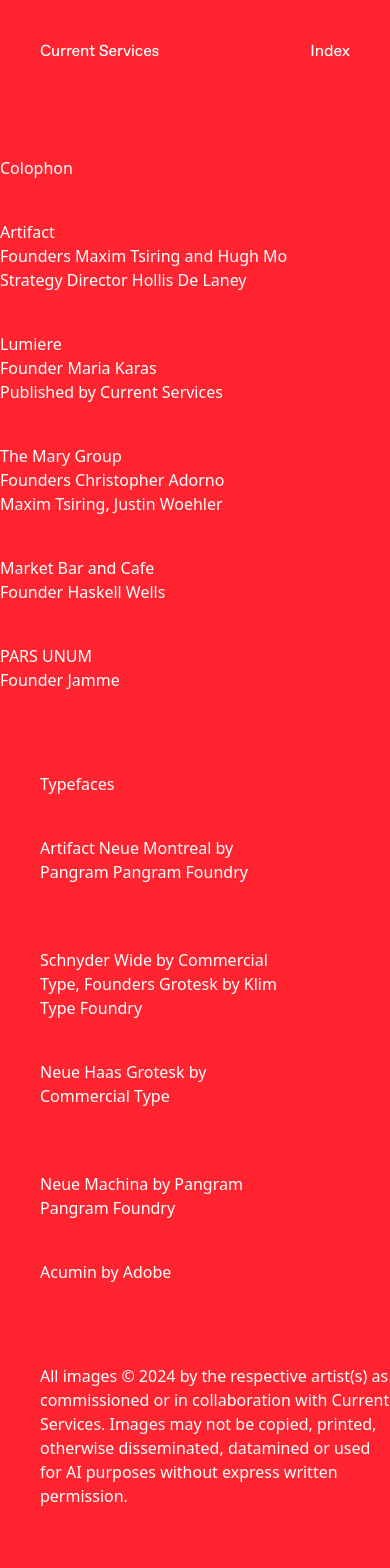
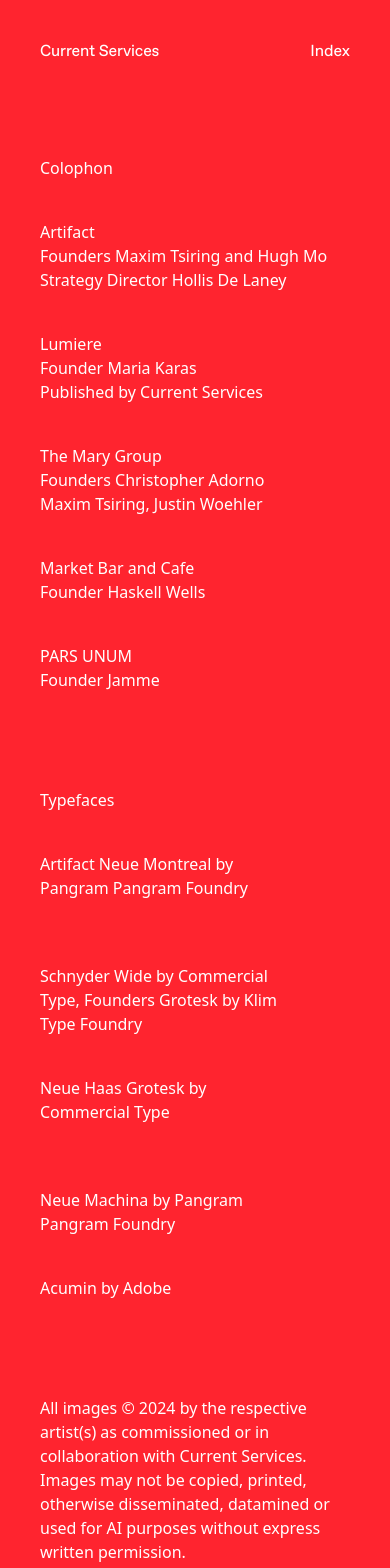
Before and after one commit to aupadhyay/currentservices, a Next.js app: page /colophon in a window 390 px wide. Shown: the top 1568 px of the page. Built offline with nearby package versions, Linux system fonts and the light colour scheme.

Commit message:
fix: more responsiveness

```diff
--- a/pages/about.tsx
+++ b/pages/about.tsx
@@ -47,7 +47,7 @@
       }
       about={true}
     >
-      <div className="px-20 lg:px-[16.66%] py-32 flex flex-col justify-center h-full">
+      <div className="px-10 sm:px-20 lg:px-[16.66%] py-32 flex flex-col justify-center h-full">
         <p className="hidden sm:block text-white text-2xl w-full lg:w-5/6">
           Current Services is an interdisciplinary design and strategy practice
           founded in 2020. Operating as a core group that often extends into a
--- a/pages/colophon.tsx
+++ b/pages/colophon.tsx
@@ -82,6 +82,7 @@
 
   // Function to check if the screen width is below a certain threshold
   const checkScreenWidth = () => {
+    console.log("width: ", window.innerWidth)
     setIsMobile(window.innerWidth < screens.sm) // Adjust the threshold as needed
   }
 
@@ -116,11 +117,11 @@
       }
       colophon={true}
     >
-      <div className="justify-center py-28 items-center sm:h-full sm:px-[16.66%]">
-        <div className="grid grid-cols-1 sm:grid-cols-3">
-          <div className="flex-1 pr-4 pb-10 sm:pb-0">
+      <div className="flex flex-col justify-center py-28 items-center sm:h-full px-10 sm:px-20 md:px-[16.66%]">
+        <div className="grid grid-cols-1 gap-4 sm:grid-cols-3">
+          <div className="pb-10 sm:pb-0">
             {firstCol.map((colArray, colIndex) => (
-              <div className="flex-1 pr-6 py-5" key={colIndex}>
+              <div className="px-0 py-5 sm:pr-6" key={colIndex}>
                 {colArray.map((item, itemIndex) => (
                   <p className="text-white text-base" key={itemIndex}>
                     {item}
@@ -129,9 +130,9 @@
               </div>
             ))}
           </div>
-          <div className="flex-1 px-4 pb-10 sm:pb-0">
+          <div className="pb-10 sm:pb-0">
             {secondCol.map((colArray, colIndex) => (
-              <div className="flex-1 px-6 py-5" key={colIndex}>
+              <div className="px-0 py-5 sm:px-6" key={colIndex}>
                 {colArray.map((item, itemIndex) => (
                   <p className="text-white text-base" key={itemIndex}>
                     {item || <br />}
@@ -140,8 +141,8 @@
               </div>
             ))}
           </div>
-          <div className="flex-1 pl-4">
-            <p className="text-white text-base pl-6 py-5">{thirdCol}</p>
+          <div>
+            <p className="text-white text-base px-0 sm:pl-6 py-5">{thirdCol}</p>
           </div>
         </div>
       </div>
--- a/tailwind.config.ts
+++ b/tailwind.config.ts
@@ -43,8 +43,8 @@
 }
 
 export const screens = {
-  sm: 640,
-  md: 768,
+  sm: 706,
+  md: 900,
   lg: 1024,
   xl: 2580,
 }
```
